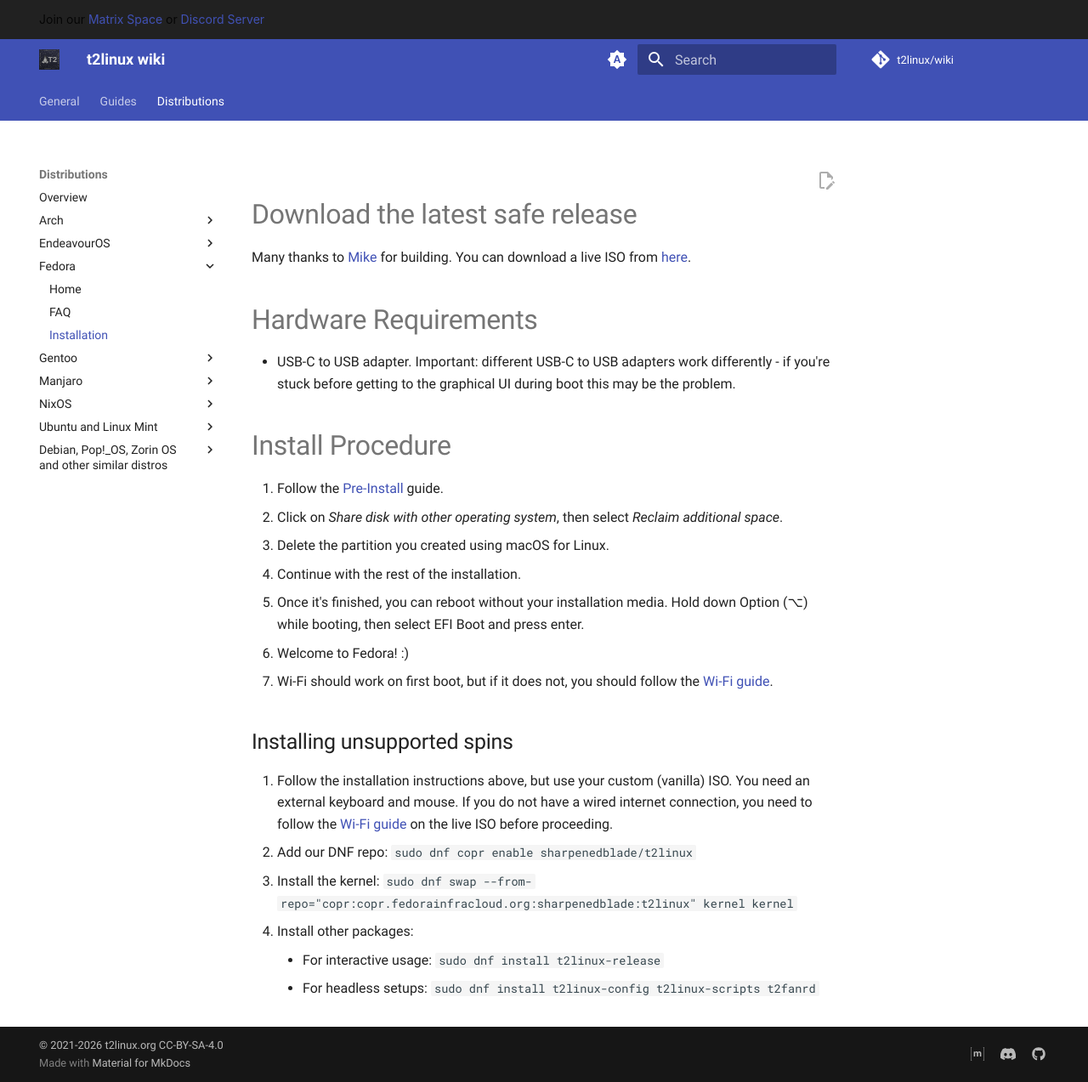
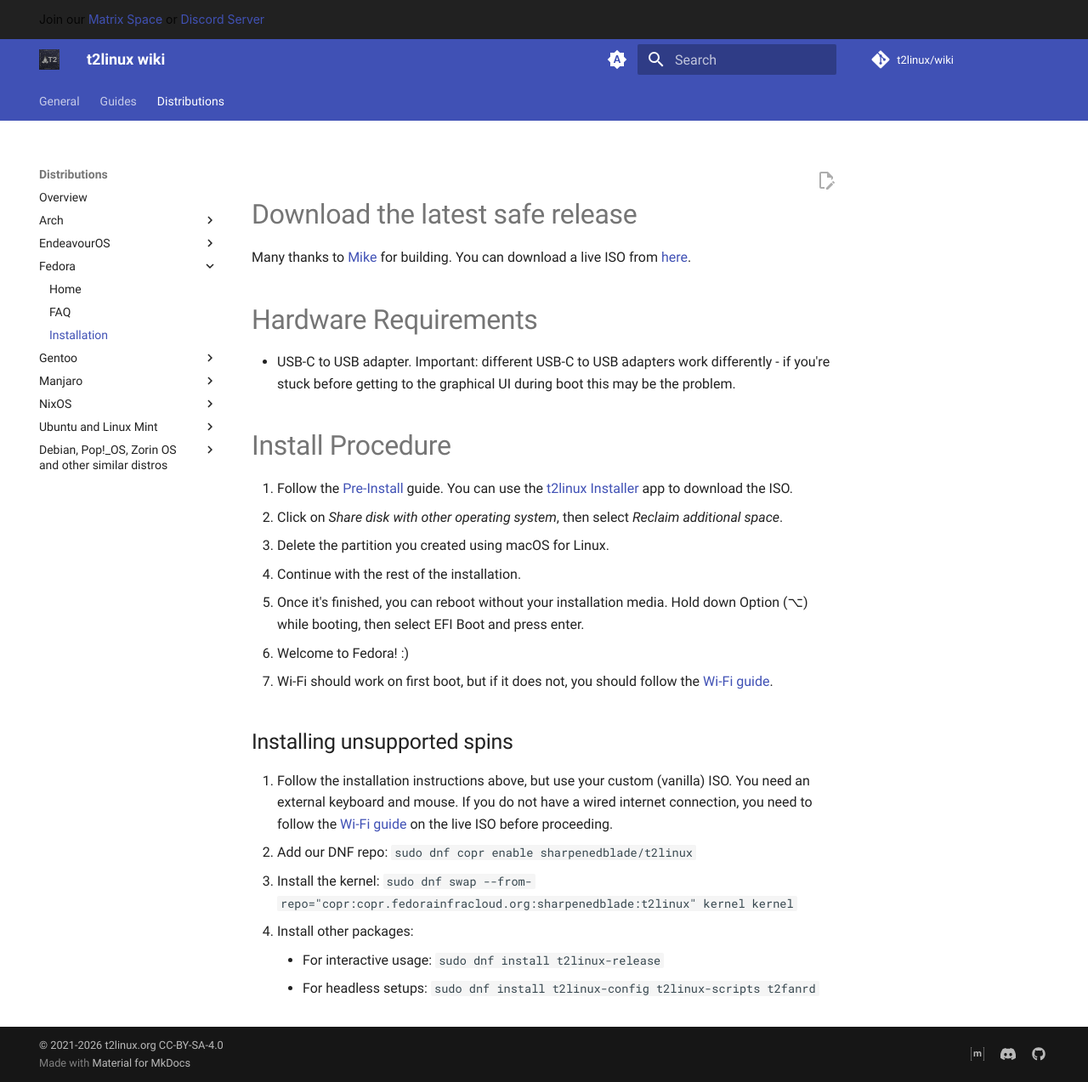
Before and after one commit to t2linux/wiki, an MkDocs documentation site: the page built from docs/distributions/fedora/installation.md, in a window 1280 px wide and 1273 px high. Shown: the whole window at 85% size. Built offline with MkDocs 1.6.1 and Material for MkDocs 9.7.7, drawn with Linux system fonts in a browser that asks for light colours; comment, search, counter and statistics services are not loaded.

Commit message:
Add link to t2linux-installer for fedora and ubuntu (#716)

```diff
--- a/docs/distributions/fedora/installation.md
+++ b/docs/distributions/fedora/installation.md
@@ -8,7 +8,7 @@ Many thanks to [Mike](https://github.com/mikeeq/) for building. You can download
 
 # Install Procedure
 
-1. Follow the [Pre-Install](https://wiki.t2linux.org/guides/preinstall) guide.
+1. Follow the [Pre-Install](https://wiki.t2linux.org/guides/preinstall) guide. You can use the [t2linux Installer](https://github.com/sharpenedblade/t2linux-installer/releases/latest) app to download the ISO.
 2. Click on *Share disk with other operating system*, then select *Reclaim additional space*.
 3. Delete the partition you created using macOS for Linux.
 4. Continue with the rest of the installation.
```
Also changed, not shown: docs/distributions/ubuntu/installation.md (+1 -1 lines).
